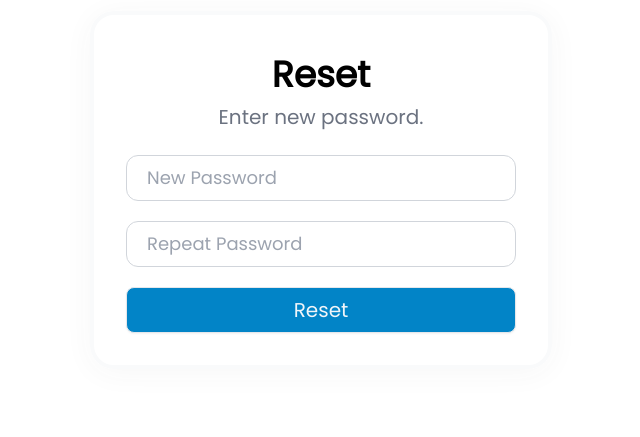
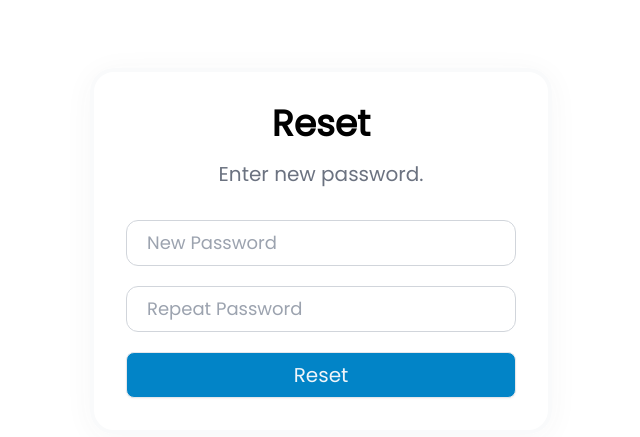
Before and after one commit to innocdavid/user-auth-app, a React (Create React App) app in the folder client/: page /reset-password in a window 1280 px wide. Shown: the part 149-586 px from the top of the page, without its empty margins (319-959 px from the left). Built offline with nearby package versions, Linux system fonts and the light colour scheme.

Commit message:
Update password reset page

```diff
--- a/client/src/pages/reset.jsx
+++ b/client/src/pages/reset.jsx
@@ -22,11 +22,11 @@ export default function PasswordReset() {
   return (
     <div className="container mx-auto">
       <Toaster position='top-center' reverseOrder={false}></Toaster>
-      <div className="flex justify-center items-center mt-40">
-        <div className={styles.glass} style={{ width: "50"}}>
+      <div className="flex justify-center items-center h-screen">
+        <div className={styles.glass}>
           <div className="title flex flex-col items-center">
-            <h4 className="text-4xl font-bold mt-2">Reset</h4>
-            <small className="py-2 text-xl w-5/6 text-center text-gray-500">
+            <h4 className="text-4xl font-bold ">Reset</h4>
+            <small className="py-4 text-xl text-center text-gray-500">
               Enter new password.
             </small>
             <form className='pt-4' onSubmit={formik.handleSubmit}>
```
